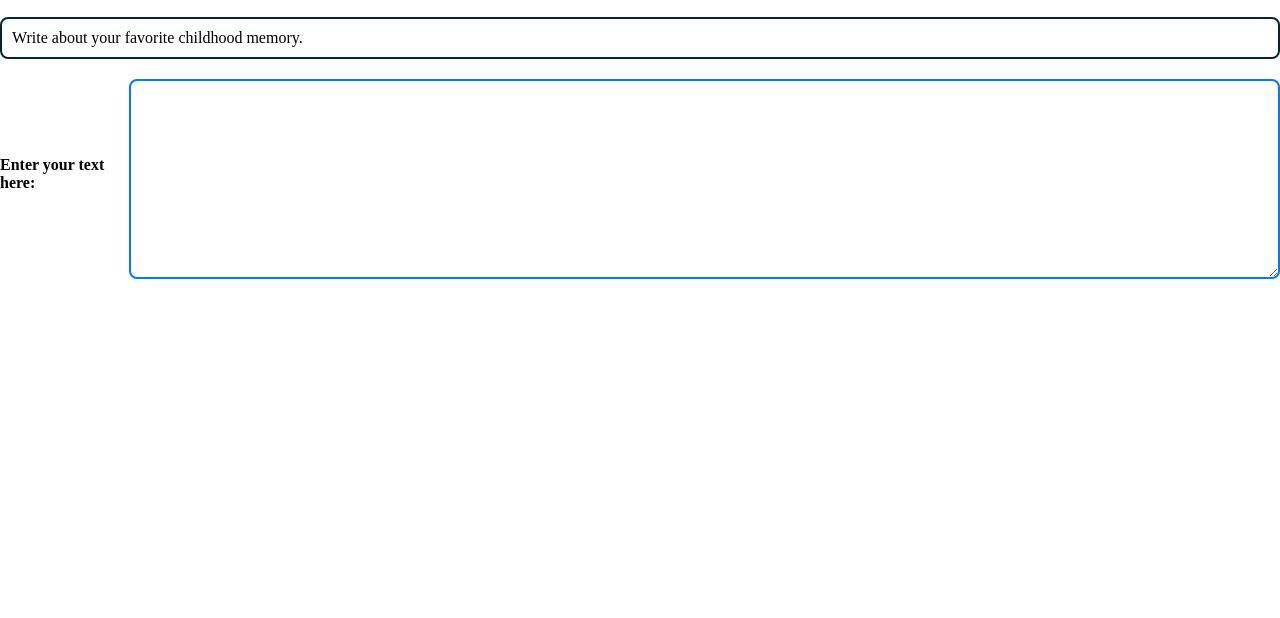
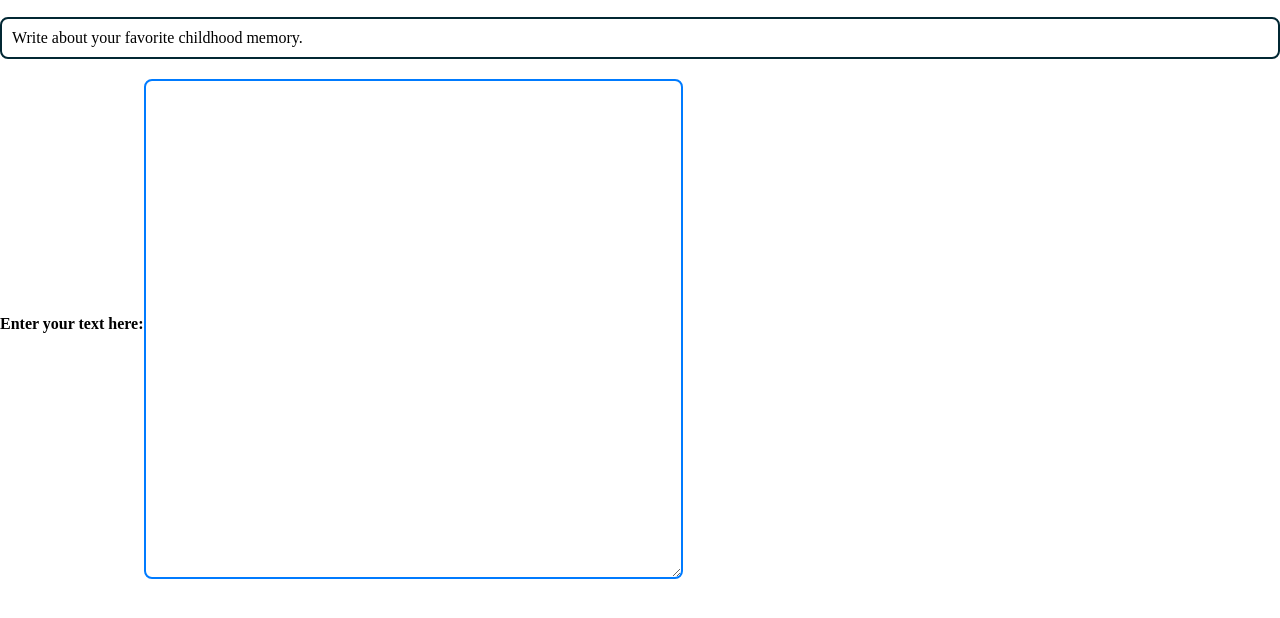
Before and after one commit to 0vrmrw/0vrmrw.github.io, a plain HTML site: page prompt.html in a window 1280 px wide. Shown: the part 144-762 px from the top of the page. Drawn offline with Linux system fonts and the light colour scheme.

Commit message:
Update style.css

```diff
--- a/style.css
+++ b/style.css
@@ -120,11 +120,12 @@ label {
 }
 
 textarea {
-   width: 100%;
-   height: 200px;
+   width: 500pm;
+   height: 500px;
    padding: 10px;
    border: 2px solid #007BFF;
    border-radius: 8px;
    box-sizing: border-box;
    font-size: 16px;
+   align: center;
 }
```
